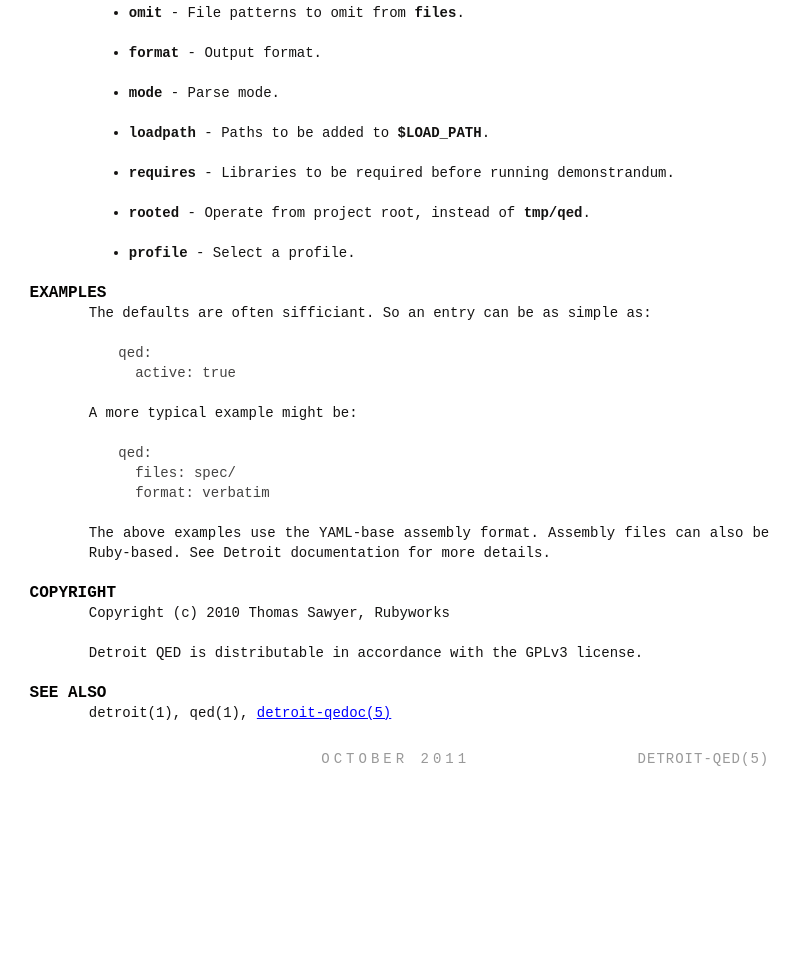
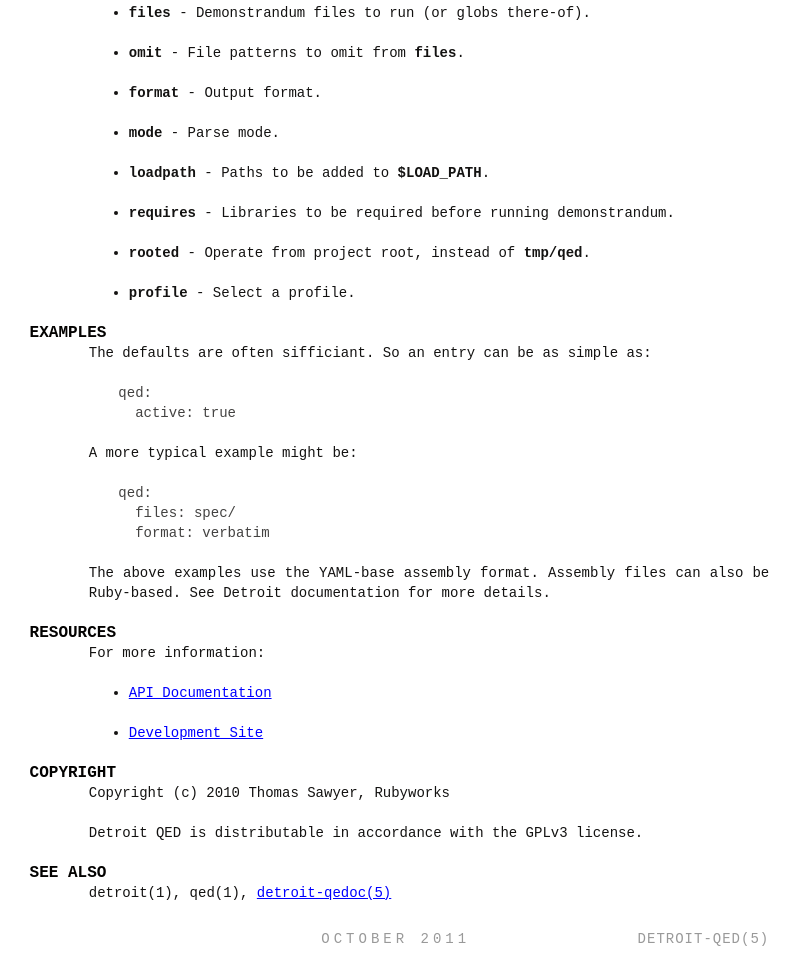
Before and after one commit to detroit/detroit-qed, a plain HTML site: page man/detroit-qed.5.html in a window 1280 px wide. Shown: the part 323-1292 px from the top of the page, without its empty margins (0-802 px from the left). Before the commit the page ends 1112 px from the top, so only its background shows below. Drawn offline with Linux system fonts and the light colour scheme.

Commit message:
Add resources to man-page.

```diff
--- a/man/detroit-qed.5.html
+++ b/man/detroit-qed.5.html
@@ -57,6 +57,7 @@
     <a href="#DESCRIPTION">DESCRIPTION</a>
     <a href="#OPTIONS">OPTIONS</a>
     <a href="#EXAMPLES">EXAMPLES</a>
+    <a href="#RESOURCES">RESOURCES</a>
     <a href="#COPYRIGHT">COPYRIGHT</a>
     <a href="#SEE-ALSO">SEE ALSO</a>
     </div>
@@ -78,6 +79,8 @@
 to run tests during the standard test phase. It can also be used
 to unify QED demonstrandum into a single document suitable for
 inclusion in documentation.</p>
+
+<p>This plug-in package also includes <a href="detroit-qedoc.5.html" class="man-ref">detroit-qedoc<span class="s">(5)</span></a>.</p>
 
 <h2 id="OPTIONS">OPTIONS</h2>
 
@@ -115,6 +118,16 @@
 files can also be Ruby-based. See Detroit documentation for more
 details.</p>
 
+<h2 id="RESOURCES">RESOURCES</h2>
+
+<p>For more information:</p>
+
+<ul>
+<li><p><a href="http://rubydoc.info/gems/detroit-qed">API Documentation</a></p></li>
+<li><p><a href="http://github.com/detroit/detroit-qed">Development Site</a></p></li>
+</ul>
+
+
 <h2 id="COPYRIGHT">COPYRIGHT</h2>
 
 <p>Copyright (c) 2010 Thomas Sawyer, Rubyworks</p>
```
Also changed, not shown: man/detroit-qedoc.5.html (+1 -1 lines), 4 other files.
